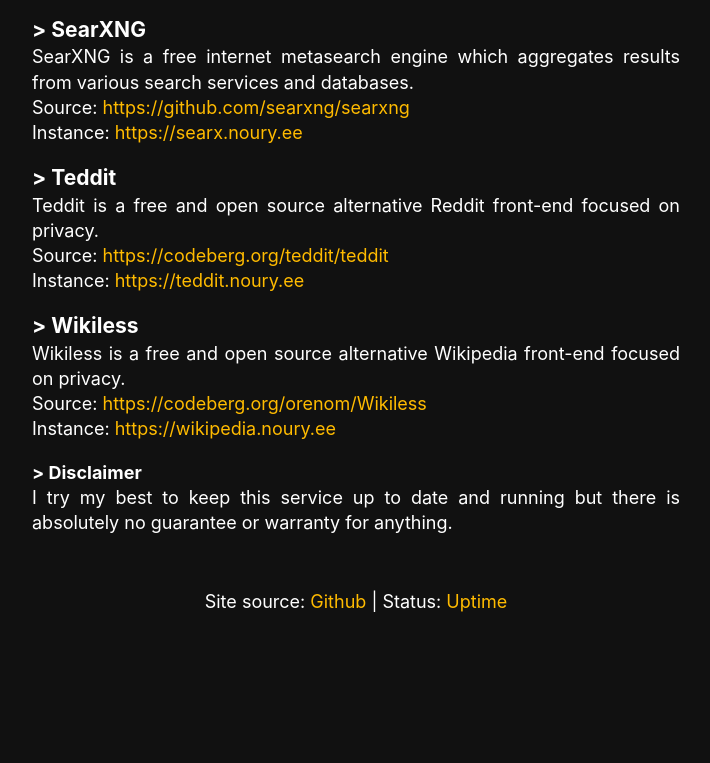
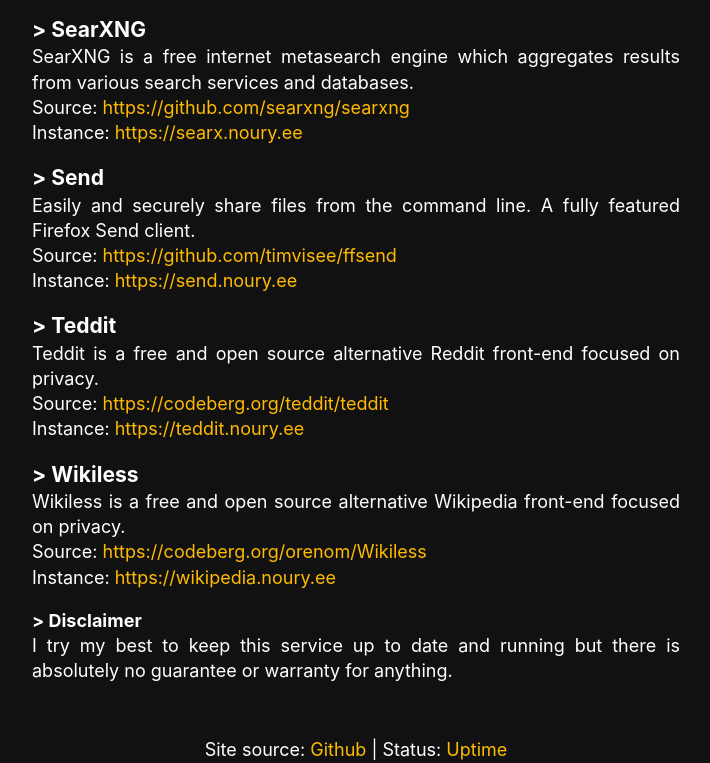
Before and after one commit to noury-ee/noury.ee, a website: page src/index.html in a window 1280 px wide. Shown: the part 1442-2205 px from the top of the page, without its empty margins (284-994 px from the left). Before the commit the page ends 2056 px from the top, so only its background shows below. Drawn offline with Linux system fonts and the light colour scheme.

Commit message:
add send

```diff
--- a/src/index.html
+++ b/src/index.html
@@ -236,6 +236,19 @@
 
         <br>
 
+        <h3>> Send</h3>
+        <p>
+        Easily and securely share files from the command line. A fully featured Firefox Send client.
+        </p>
+        <p>
+        Source: <a href="https://github.com/timvisee/ffsend">https://github.com/timvisee/ffsend</a>
+        </p>
+        <p>
+        Instance: <a href="https://send.noury.ee">https://send.noury.ee</a>
+        </p>
+
+        <br>
+
         <h3>> Teddit</h3>
         <p>
         Teddit is a free and open source alternative Reddit front-end focused on privacy.
```
